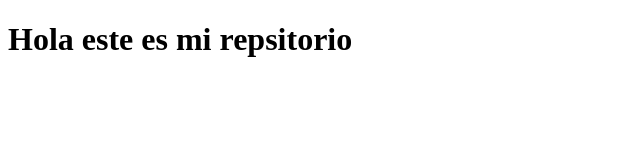
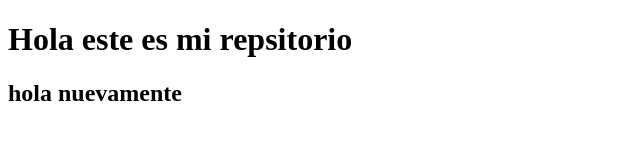
Before and after one commit to Lucas-Ram/Repositorio-1, a plain HTML site: page index.html in a window 1280 px wide. Shown: the whole page, without its empty margins (0-640 px from the left). Drawn offline with Linux system fonts and the light colour scheme.

Commit message:
segunda modificacion

```diff
--- a/index.html
+++ b/index.html
@@ -8,5 +8,7 @@
 </head>
 <body>
     <h1>Hola este es mi repsitorio</h1>
+
+<h2>hola nuevamente</h2>
 </body>
 </html>
```
